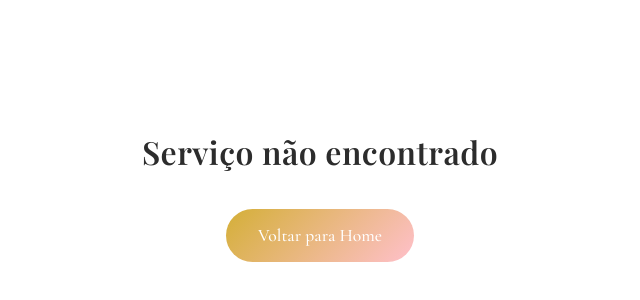
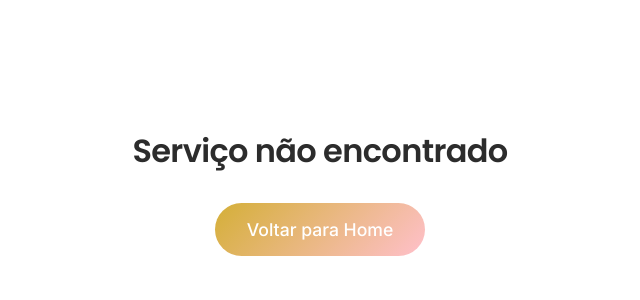
Before and after one commit to barbozaaaa/Est-tica, a React (Vite) app: page /servico/1 in a window 1280 px wide. Shown: the part 206-506 px from the top of the page, without its empty margins (320-960 px from the left). Built offline with nearby package versions, Linux system fonts and the light colour scheme.

Commit message:
Replace fonts: change from Cormorant/Playfair to modern Inter/Poppins

```diff
--- a/index.html
+++ b/index.html
@@ -6,7 +6,7 @@
     <title>Thaffny Silva Barboza - Especialista em Beleza</title>
     <link rel="preconnect" href="https://fonts.googleapis.com">
     <link rel="preconnect" href="https://fonts.gstatic.com" crossorigin>
-    <link href="https://fonts.googleapis.com/css2?family=Playfair+Display:wght@400;600;700&family=Cormorant+Garamond:wght@300;400;500;600&display=swap" rel="stylesheet">
+    <link href="https://fonts.googleapis.com/css2?family=Inter:wght@300;400;500;600;700&family=Poppins:wght@400;500;600;700&display=swap" rel="stylesheet">
   </head>
   <body>
     <div id="root"></div>
--- a/src/components/Schedule.css
+++ b/src/components/Schedule.css
@@ -93,7 +93,7 @@
 .schedule-form-group textarea {
   padding: 1rem 1.2rem;
   font-size: 1rem;
-  font-family: 'Cormorant Garamond', serif;
+  font-family: 'Inter', -apple-system, BlinkMacSystemFont, 'Segoe UI', sans-serif;
   border: 2px solid rgba(255, 192, 203, 0.3);
   border-radius: 10px;
   transition: all 0.3s ease;
@@ -122,7 +122,7 @@
 .schedule-form-group textarea {
   resize: vertical;
   min-height: 120px;
-  font-family: 'Cormorant Garamond', serif;
+  font-family: 'Inter', -apple-system, BlinkMacSystemFont, 'Segoe UI', sans-serif;
 }
 
 .schedule-form-message {
@@ -163,7 +163,7 @@
   transition: all 0.3s ease;
   cursor: pointer;
   border: none;
-  font-family: 'Cormorant Garamond', serif;
+  font-family: 'Inter', -apple-system, BlinkMacSystemFont, 'Segoe UI', sans-serif;
 }
 
 .schedule-form-submit:hover:not(:disabled) {
--- a/src/index.css
+++ b/src/index.css
@@ -5,16 +5,19 @@
 }
 
 body {
-  font-family: 'Cormorant Garamond', serif;
+  font-family: 'Inter', -apple-system, BlinkMacSystemFont, 'Segoe UI', 'Roboto', 'Oxygen', 'Ubuntu', 'Cantarell', sans-serif;
   color: #2c2c2c;
   line-height: 1.6;
   overflow-x: hidden;
+  -webkit-font-smoothing: antialiased;
+  -moz-osx-font-smoothing: grayscale;
 }
 
 h1, h2, h3, h4, h5, h6 {
-  font-family: 'Playfair Display', serif;
+  font-family: 'Poppins', -apple-system, BlinkMacSystemFont, 'Segoe UI', sans-serif;
   font-weight: 600;
-  letter-spacing: 0.5px;
+  letter-spacing: -0.02em;
+  line-height: 1.2;
 }
 
 a {
@@ -23,10 +26,11 @@
 }
 
 button {
-  font-family: 'Cormorant Garamond', serif;
+  font-family: 'Inter', -apple-system, BlinkMacSystemFont, 'Segoe UI', sans-serif;
   cursor: pointer;
   border: none;
   transition: all 0.3s ease;
+  font-weight: 500;
 }
 
 .smooth-scroll {
--- a/src/pages/Admin.css
+++ b/src/pages/Admin.css
@@ -43,7 +43,7 @@
   cursor: pointer;
   transition: all 0.3s ease;
   border: none;
-  font-family: 'Cormorant Garamond', serif;
+  font-family: 'Inter', -apple-system, BlinkMacSystemFont, 'Segoe UI', sans-serif;
 }
 
 .admin-export-btn {
@@ -109,7 +109,7 @@
   border: 2px solid rgba(255, 192, 203, 0.3);
   background: white;
   color: #5a5a5a;
-  font-family: 'Cormorant Garamond', serif;
+  font-family: 'Inter', -apple-system, BlinkMacSystemFont, 'Segoe UI', sans-serif;
 }
 
 .admin-filters button:hover {
@@ -214,7 +214,7 @@
   font-weight: 500;
   cursor: pointer;
   transition: all 0.3s ease;
-  font-family: 'Cormorant Garamond', serif;
+  font-family: 'Inter', -apple-system, BlinkMacSystemFont, 'Segoe UI', sans-serif;
   font-size: 1rem;
 }
 
@@ -233,7 +233,7 @@
   font-weight: 500;
   cursor: pointer;
   transition: all 0.3s ease;
-  font-family: 'Cormorant Garamond', serif;
+  font-family: 'Inter', -apple-system, BlinkMacSystemFont, 'Segoe UI', sans-serif;
   font-size: 1rem;
 }
 
@@ -252,7 +252,7 @@
   font-weight: 500;
   cursor: pointer;
   transition: all 0.3s ease;
-  font-family: 'Cormorant Garamond', serif;
+  font-family: 'Inter', -apple-system, BlinkMacSystemFont, 'Segoe UI', sans-serif;
   font-size: 1rem;
 }
 
@@ -286,7 +286,7 @@
   font-weight: 500;
   cursor: pointer;
   transition: all 0.3s ease;
-  font-family: 'Cormorant Garamond', serif;
+  font-family: 'Inter', -apple-system, BlinkMacSystemFont, 'Segoe UI', sans-serif;
 }
 
 .appointment-delete:hover {
@@ -303,7 +303,7 @@
   font-weight: 500;
   cursor: pointer;
   transition: all 0.3s ease;
-  font-family: 'Cormorant Garamond', serif;
+  font-family: 'Inter', -apple-system, BlinkMacSystemFont, 'Segoe UI', sans-serif;
   font-size: 1rem;
 }
 
--- a/src/pages/ServiceDetail.css
+++ b/src/pages/ServiceDetail.css
@@ -214,7 +214,7 @@
   width: 100%;
   padding: 1rem;
   font-size: 1rem;
-  font-family: 'Cormorant Garamond', serif;
+  font-family: 'Inter', -apple-system, BlinkMacSystemFont, 'Segoe UI', sans-serif;
   border: 2px solid rgba(255, 192, 203, 0.3);
   border-radius: 10px;
   transition: all 0.3s ease;
```
